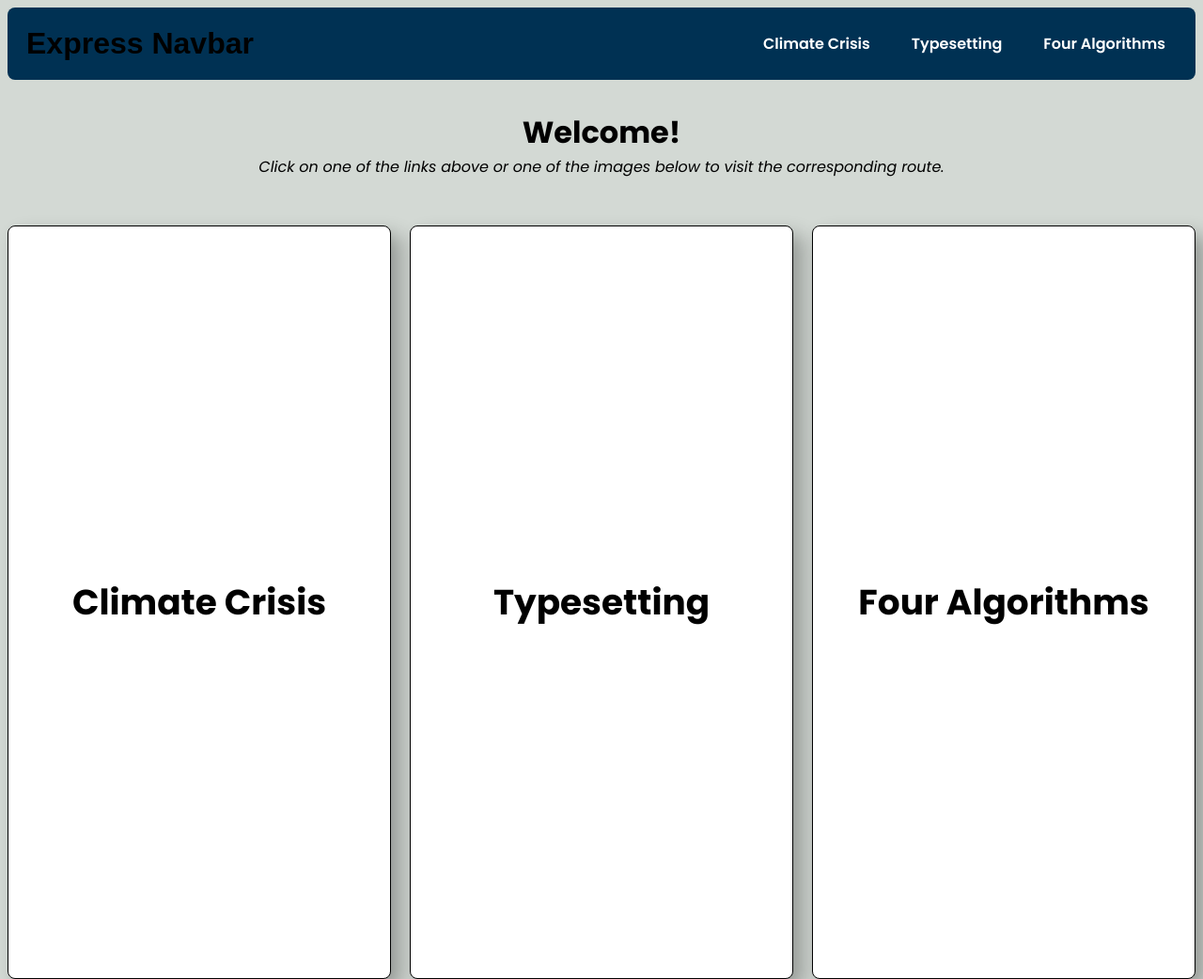
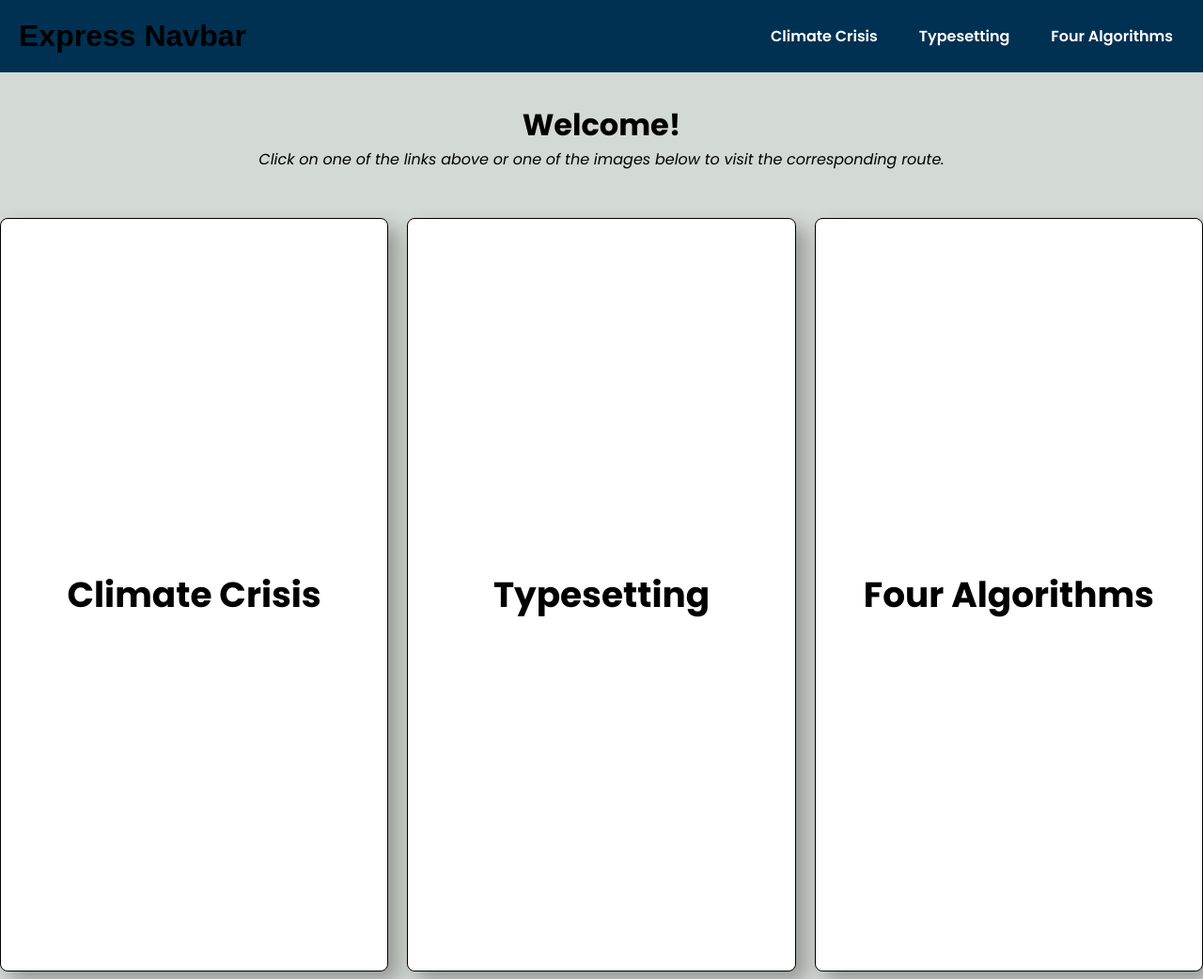
Before and after one commit to warrantyvoidifremoved/CSC317-ExpressNavbar, a website: page public/index.html in a window 1280 px wide. Shown: the top 1042 px of the page at 94% size. Drawn offline with Linux system fonts and the light colour scheme; a web font is replaced by a local one.

Commit message:
Styling changes

```diff
--- a/public/desktop.css
+++ b/public/desktop.css
@@ -3,13 +3,17 @@
 
 html {
     font-size: 16px;
+    max-height: 100vh;
+    max-width: 100vw;
 }
 
 body {
     font-family: "Poppins", sans-serif;
     font-style: normal;
     background-color: #D3D9D4;
-    height: 100vh;
+    padding: 0;
+    margin: 0;
+    box-sizing: border-box;
 }
 
 /* Navbar Styles */
@@ -20,10 +24,8 @@ body {
     z-index: 1000;
     justify-content: space-between;
     align-items: center;
-    margin: auto;
     padding: 0.625rem 1.25rem; /* 10px 20px */
     background: #003153;
-    border-radius: 0.5rem; /* 8px */;
 }
 
 #title {
@@ -136,7 +138,6 @@ body {
     justify-content: space-between;
     padding: 0.625rem 1.25rem; /* 10px 20px */
     margin: auto;
-    border-radius: 0.5rem; /* 8px */
     align-items: center;
     background-color: #003153;
     color: white;
```
Also changed, not shown: public/index.html (line endings or trailing spaces).
